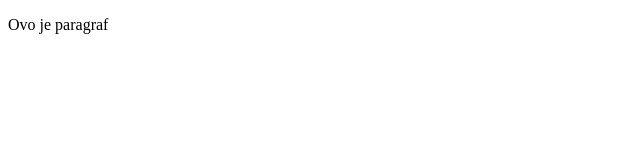
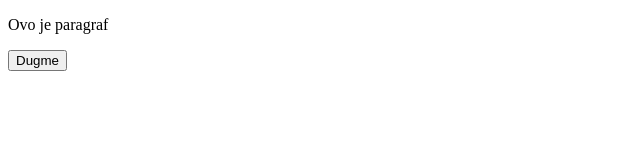
Before and after one commit to kresomarenic/razvojna-test, a plain HTML site: page index.html in a window 1280 px wide. Shown: the whole page, without its empty margins (0-640 px from the left). Drawn offline with Linux system fonts and the light colour scheme.

Commit message:
added button

```diff
--- a/index.html
+++ b/index.html
@@ -8,5 +8,6 @@
   </head>
   <body>
     <p>Ovo je paragraf</p>
+    <button>Dugme</button>
   </body>
 </html>
```
